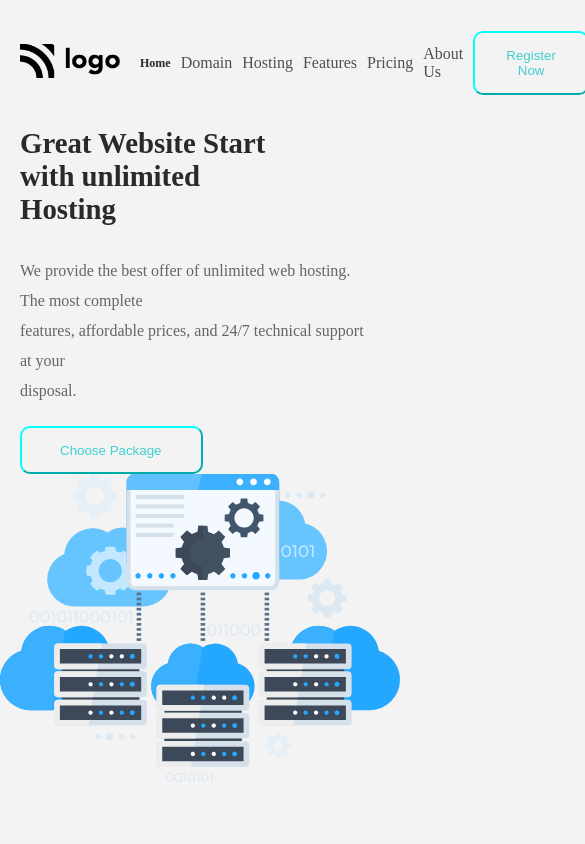
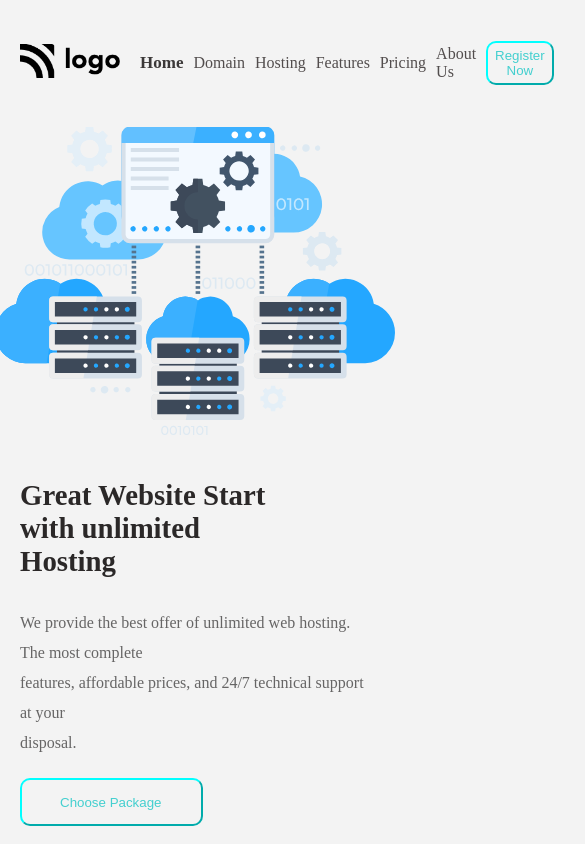
Before and after one commit to anujsharmaaa/Project-11, a plain HTML site: page index.html in a window 390 px wide. Shown: the top 844 px of the page, 585 px wide, since content can reach past the window. Drawn offline with Linux system fonts and the light colour scheme; a web font is replaced by a local one.

Commit message:
https://github.com/anujsharmaaa/Project-11

```diff
--- a/project11.css
+++ b/project11.css
@@ -84,22 +84,7 @@ body {
     gap: 10px;
     color: rgb(67, 207, 207);
     cursor: pointer;
-<<<<<<< HEAD
   }
-  .navbar .list .list-item:first-child {
-    color: #302727;
-    font-weight: 600;
-    font-size: 12px;
-  }
-  .navbar .list .list-item:first-child:hover {
-    color: rgb(255, 0, 170);
-    font-weight: 600;
-    font-size: 12px;
-  }
-=======
-    padding-top: 154px;
-}
->>>>>>> ee41927842192139379be251922096c8246c2a6e
 
   .btn-outline {
     padding-bottom: 5px;
```
